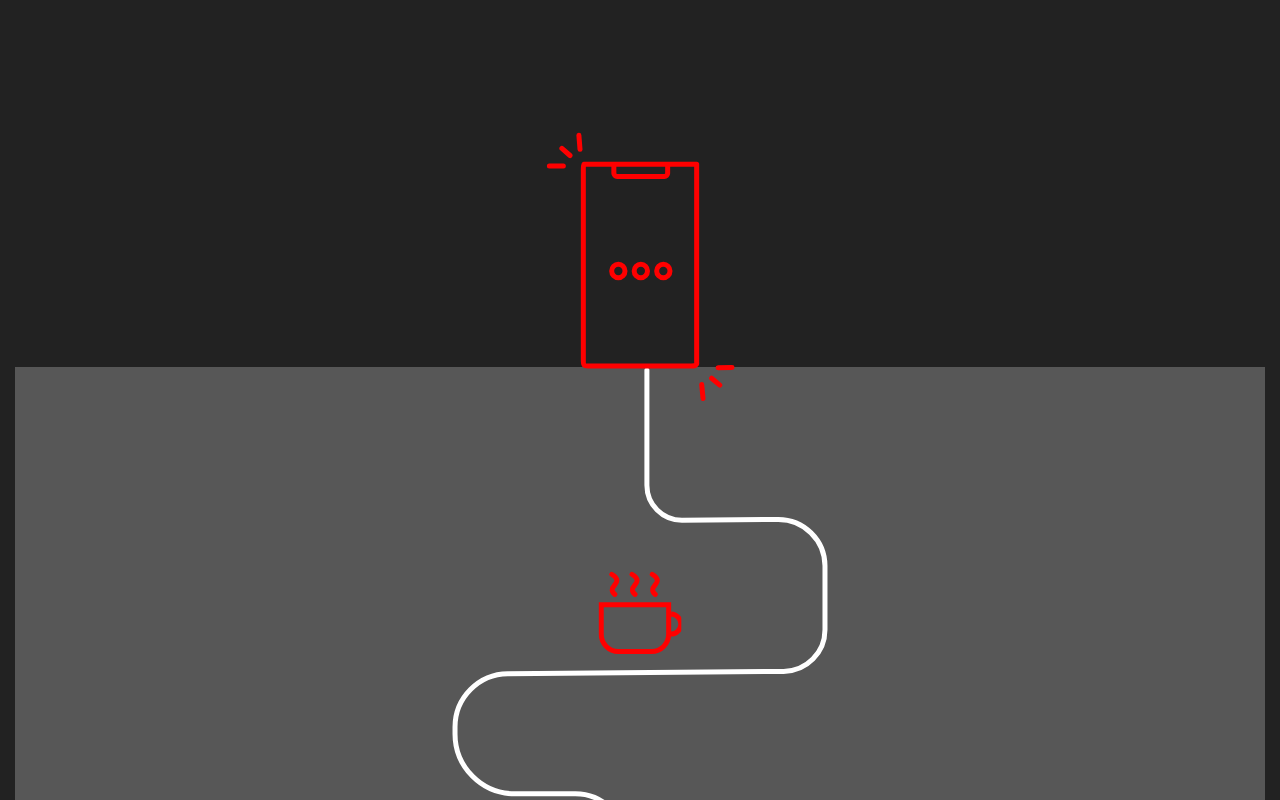
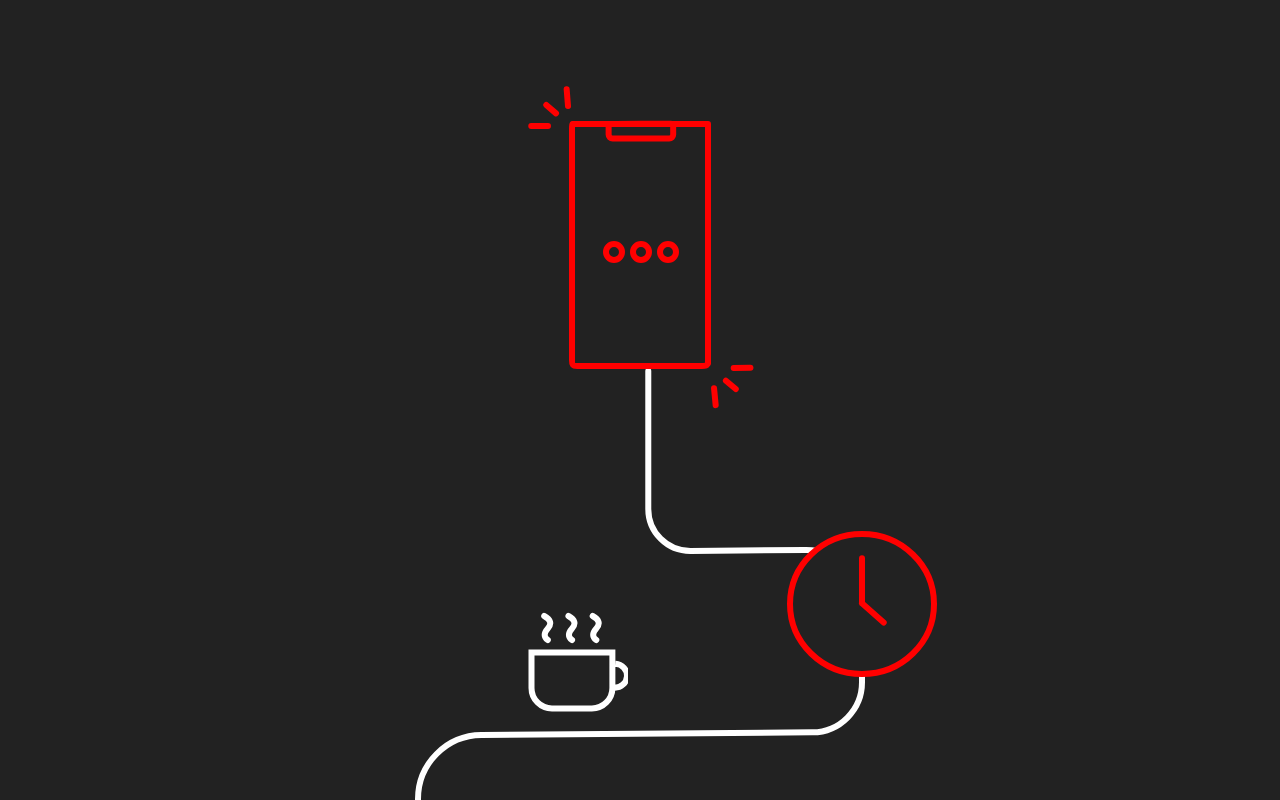
Before and after one commit to ruben-with-b/i-wish-i-knew-that, a Vue app: page /infographic in a window 1280 px wide. Shown: the part 160-960 px from the top of the page. Built offline with nearby package versions, Linux system fonts and the light colour scheme.

Commit message:
Add popups for description and code snippets

```diff
--- a/src/App.vue
+++ b/src/App.vue
@@ -5,10 +5,23 @@
       <router-link to="/infographic">Infographic</router-link> |
       <router-link to="/solution">Solution</router-link> |
       <router-link to="/about">About</router-link> |
+      {{ numberOfItemsFound }} / {{ numberOfItems }}
     </div>
     <router-view/>
   </div>
 </template>
+
+<script>
+import { mapGetters } from 'vuex'
+
+export default {
+	computed: {
+		...mapGetters([
+			'numberOfItems', 'numberOfItemsFound'
+		])
+	}
+}
+</script>
 
 <style lang="scss">
 @import url('https://fonts.googleapis.com/css?family=Space+Mono:400,700|Work+Sans&display=swap');
--- a/src/components/DailyRoutine.vue
+++ b/src/components/DailyRoutine.vue
@@ -1,78 +1,75 @@
 <template>
-  <div class="mainline">
+<div>
+  <div class="journey">
     <svg-base position="relative" fill="none" stroke="white" left="50%" :width="widthInPercent(226)" viewbox="0 0 226 2722">
       <journey/>
     </svg-base>
-    <svg-base position="absolute" fill="none" stroke="red" top="-5.2%" left="50%" :width="widthInPercent(114)" viewbox="0 0 114 163">
+    <svg-base position="absolute" fill="none" stroke="red" top="-5.2%" left="50%" :width="widthInPercent(114)" viewbox="0 0 114 163" :clickable="true" :popupId="0">
       <phone/>
     </svg-base>
-    <svg-base position="absolute" fill="none" stroke="red" top="4.5%" left="50%" :width="widthInPercent(50)" viewbox="0 0 50 52">
+    <svg-base position="absolute" fill="#222" stroke="red" top="3%" left="67.75%" :width="widthInPercent(76)" viewbox="0 0 76 74" :clickable="true" :popupId="1">
+      <clock/>
+    </svg-base>
+    <svg-base position="absolute" fill="none" stroke="white" top="4.5%" left="45%" :width="widthInPercent(50)" viewbox="0 0 50 52">
       <cup/>
     </svg-base>
-    <svg-base position="absolute" fill="none" stroke="red" top="18%" left="32%" :width="widthInPercent(252)" viewbox="0 0 252 190" :hideMobile="true">
+    <svg-base position="absolute" fill="none" stroke="white" top="18%" left="28.5%" :width="widthInPercent(252)" viewbox="0 0 252 190" :hideMobile="true">
       <trees/>
     </svg-base>
   </div>
+  <Popup v-for="(c, index) in popupContent" :key="index" :content="getPopupContentById(index)"/>
+</div>
 </template>
 
 <script>
+import popupContent from '@/data/popupContent.json'
+import Popup from '@/components/Popup.vue'
+
 import SvgBase from '@/components/svg/SvgBase.vue'
 import Journey from '@/components/svg/Path.vue'
 import Phone from '@/components/svg/Phone.vue'
+import Clock from '@/components/svg/Clock.vue'
 import Cup from '@/components/svg/Cup.vue'
 import Trees from '@/components/svg/Trees.vue'
 
 export default {
 	data () {
 		return {
-			maxWidth: 750,
-			minWidth: 250,
-			width: 0,
-			breakpoint: 375
+			popupContent: popupContent,
+			width: 1250,
+			scaling: 2
 		}
 	},
 	components: {
+		Popup,
 		SvgBase,
 		Journey,
 		Phone,
+		Clock,
 		Cup,
 		Trees
-	},
-	created () {
-		if (window.innerWidth <= this.breakpoint) {
-			this.width = this.minWidth
-		} else {
-			this.width = this.maxWidth
-		}
-		window.addEventListener('resize', this.myEventHandler)
-	},
-	destroyed () {
-		window.removeEventListener('resize', this.myEventHandler)
 	},
 	methods: {
 		widthInPercent (px) {
 			const onePercent = this.width / 100
-			const percent = px / onePercent
+			const percent = px * this.scaling / onePercent
 			return percent.toFixed(2) + '%'
 		},
-		myEventHandler (e) {
-			if (window.innerWidth <= this.breakpoint) {
-				this.width = this.minWidth
-			} else {
-				this.width = this.maxWidth
-			}
+		getPopupContentById (id) {
+			return this.popupContent.find(element => {
+				return element.id === id
+			})
 		}
 	}
 }
 </script>
 
 <style lang="scss" scoped>
-.mainline {
+.journey {
   margin: 25rem auto 0 auto;
   width: 100%;
   height: 100%;
   max-width: 1250px;
-  background: #575757;
   position: relative;
 }
 </style>
--- /dev/null
+++ b/src/components/Popup.vue
@@ -0,0 +1,38 @@
+<template>
+<div v-if="!getPopupById(content.id).hidden" class="popup">
+  <h4>{{ content.id }}</h4>
+  <h2>{{ content.title }}</h2>
+  <p>{{content.description}}</p>
+  <p>{{content.data}}</p>
+  <button type="button" @click="togglePopup(content.id)">x</button>
+</div>
+</template>
+
+<script>
+import { mapGetters, mapMutations } from 'vuex'
+
+export default {
+	props: ['content'],
+	computed: {
+		...mapGetters([
+			'getPopupById'
+		])
+	},
+	methods: {
+		...mapMutations([
+			'togglePopup'
+		])
+	}
+}
+</script>
+
+<style lang="scss" scoped>
+  .popup {
+    padding: 5rem;
+    position: fixed;
+    top: 50%;
+    left: 50%;
+    transform: translate(-50%, -50%);
+    background: darkgray;
+  }
+</style>
--- /dev/null
+++ b/src/components/svg/Clock.vue
@@ -0,0 +1,3 @@
+<template>
+  <g fill-rule="evenodd" transform="translate(2 2)"><ellipse cx="36" cy="35" rx="36" ry="35"/><path stroke-linecap="round" stroke-linejoin="round" d="M36 12.151v22.5M46.847 44.278L36 34.651"/></g>
+</template>
--- a/src/components/svg/SvgBase.vue
+++ b/src/components/svg/SvgBase.vue
@@ -1,14 +1,37 @@
 <template>
-  <svg :class="{ 'hide-mobile': hideMobile }" :width="width" :viewBox="viewbox" :style="{position: position, top: top, left: left}" xmlns="http://www.w3.org/2000/svg" xmlns:xlink="http://www.w3.org/1999/xlink">
-		<g :fill="fill" :stroke="stroke">
+  <svg @click="togglePopup(popupId);" :class="{ 'hide-mobile': hideMobile, 'clickable': clickable}" :width="width" :viewBox="viewbox" :style="{position: position, top: top, left: left}" xmlns="http://www.w3.org/2000/svg" xmlns:xlink="http://www.w3.org/1999/xlink">
+		<g :fill="fill" :stroke="stroke" :class="{ 'is-spotted': popupIsSpotted }">
 			<slot/>
 		</g>
   </svg>
 </template>
 
 <script>
+import { mapGetters, mapMutations } from 'vuex'
+
 export default {
-	props: ['fill', 'stroke', 'top', 'left', 'width', 'height', 'viewbox', 'position', 'hideMobile']
+	props: ['fill', 'stroke', 'top', 'left', 'width', 'height', 'viewbox', 'position', 'hideMobile', 'clickable', 'popupId'],
+	computed: {
+		...mapGetters([
+			'getPopupById'
+		]),
+		popupIsSpotted () {
+			if (this.popupId >= 0) {
+				return this.getPopupById(this.popupId).spotted
+			} else {
+				return false
+			}
+		}
+	},
+	methods: {
+		...mapMutations([
+			'togglePopup',
+			'incrementItemsFound'
+		])
+	},
+	mounted () {
+
+	}
 }
 </script>
 
@@ -18,6 +41,14 @@ svg {
   display: inline-block;
   vertical-align: top;
   stroke-width: 3px;
+  &.clickable {
+    cursor: pointer;
+  }
+  g {
+    &.is-spotted {
+      stroke: blue;
+    }
+  }
 }
 
 @media (max-width: 375px) {
--- /dev/null
+++ b/src/data/popupContent.json
@@ -0,0 +1,14 @@
+[
+  {
+    "id": 0,
+    "title": "Hier steht der Titel",
+    "description": "Hier steht die textuelle Beschreibung.",
+    "data": "Hier steht ein Ausschnitt der von Spotify gesammelten Daten."
+  },
+  {
+    "id": 1,
+    "title": "Hier steht der Titel",
+    "description": "Hier steht die textuelle Beschreibung.",
+    "data": "Hier steht ein Ausschnitt der von Spotify gesammelten Daten."
+  }
+]
--- a/src/store/index.js
+++ b/src/store/index.js
@@ -5,10 +5,37 @@ Vue.use(Vuex)
 
 export default new Vuex.Store({
 	state: {
+		itemsFound: 0,
+		popups: [
+			{
+				id: 0,
+				hidden: true,
+				spotted: false
+			},
+			{
+				id: 1,
+				hidden: true,
+				spotted: false
+			}
+		]
 	},
 	mutations: {
+		togglePopup (state, id) {
+			if (id >= 0) {
+				state.popups[id].hidden = !state.popups[id].hidden
+				if (!state.popups[id].spotted) {
+					state.popups[id].spotted = true
+					state.itemsFound++
+				}
+			}
+		}
 	},
-	actions: {
+	getters: {
+		getPopupById: (state) => (id) => {
+			return state.popups.find(popup => popup.id === id)
+		},
+		numberOfItems: state => state.popups.length,
+		numberOfItemsFound: state => state.itemsFound
 	},
 	modules: {
 	}
```
